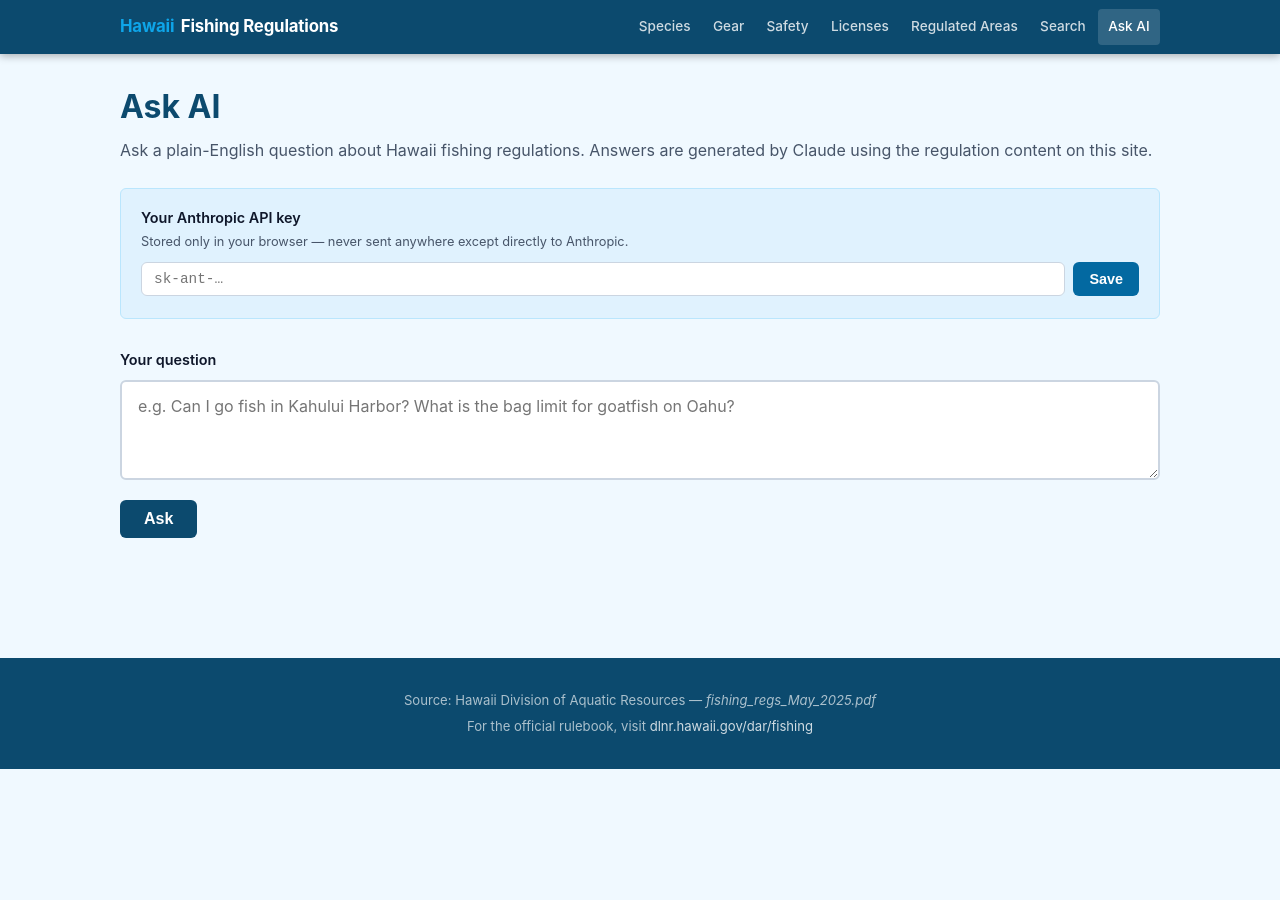
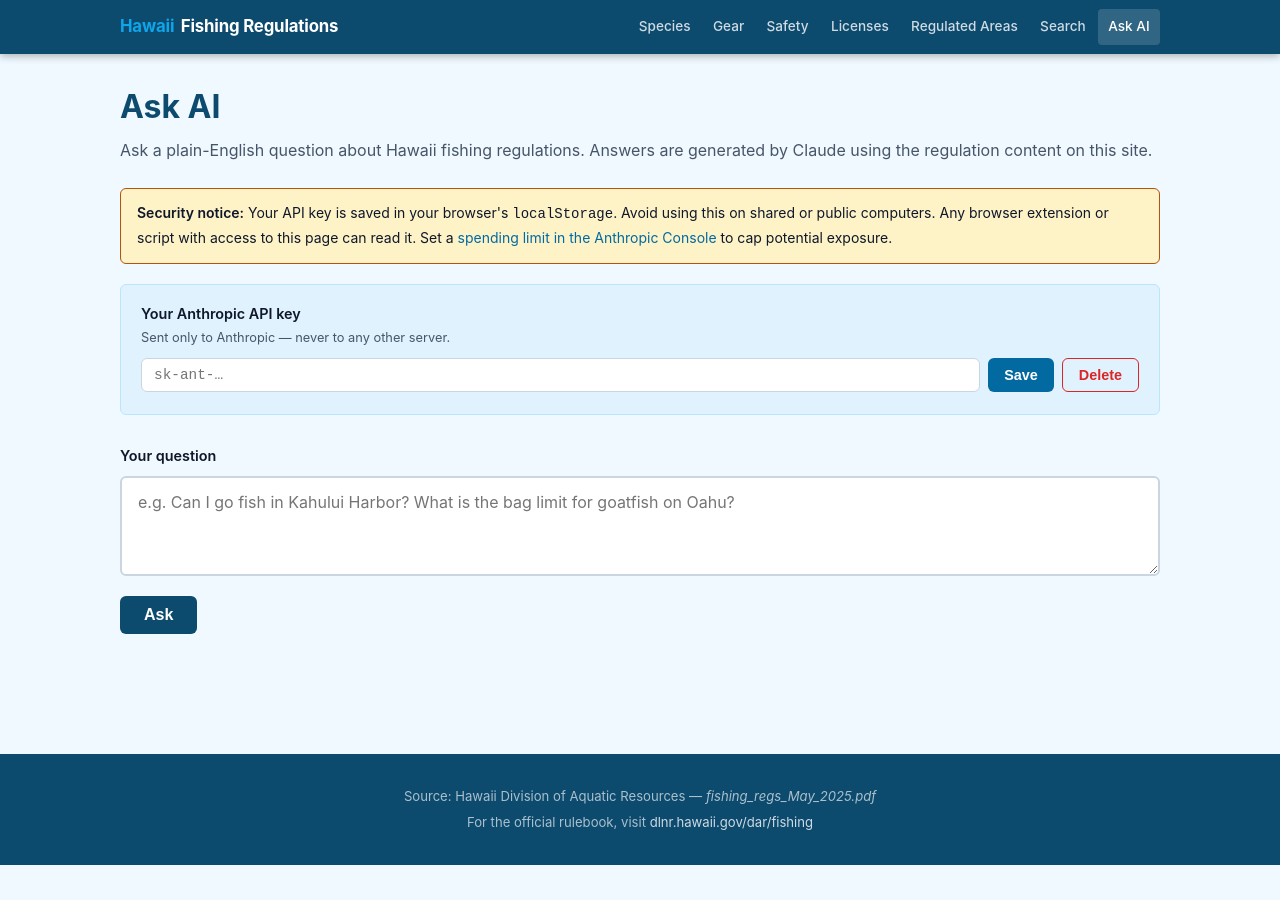
Before and after one commit to fish-hawaii/fish-hawaii.github.io, a Jekyll site: the page built from ask.md, in a window 1280 px wide. Built offline with Jekyll 4.4.1, drawn with Linux system fonts in a browser that asks for light colours.

Commit message:
Add API key security warning and delete button to Ask AI page
Co-Authored-By: Claude Sonnet 4.6 <noreply@anthropic.com>

```diff
--- a/_layouts/ask.html
+++ b/_layouts/ask.html
@@ -6,14 +6,19 @@ layout: default
   <h1>Ask AI</h1>
   <p class="ask-subtitle">Ask a plain-English question about Hawaii fishing regulations. Answers are generated by Claude using the regulation content on this site.</p>
 
+  <div class="api-key-warning">
+    <strong>Security notice:</strong> Your API key is saved in your browser's <code>localStorage</code>. Avoid using this on shared or public computers. Any browser extension or script with access to this page can read it. Set a <a href="https://console.anthropic.com/" target="_blank" rel="noopener">spending limit in the Anthropic Console</a> to cap potential exposure.
+  </div>
+
   <div class="api-key-section" id="api-key-section">
     <label for="api-key-input" class="api-key-label">
       Your Anthropic API key
-      <span class="api-key-hint">Stored only in your browser — never sent anywhere except directly to Anthropic.</span>
+      <span class="api-key-hint">Sent only to Anthropic — never to any other server.</span>
     </label>
     <div class="api-key-row">
       <input type="password" id="api-key-input" class="api-key-input" placeholder="sk-ant-…" autocomplete="off" spellcheck="false">
       <button id="api-key-save" class="btn-save">Save</button>
+      <button id="api-key-delete" class="btn-delete">Delete</button>
     </div>
     <p class="api-key-status" id="api-key-status"></p>
   </div>
@@ -47,6 +52,7 @@ layout: default
 
   var keyInput    = document.getElementById('api-key-input');
   var keySave     = document.getElementById('api-key-save');
+  var keyDelete   = document.getElementById('api-key-delete');
   var keyStatus   = document.getElementById('api-key-status');
   var form        = document.getElementById('ask-form');
   var questionEl  = document.getElementById('question-input');
@@ -67,6 +73,12 @@ layout: default
     if (!k) { keyStatus.textContent = 'Please enter a key first.'; return; }
     localStorage.setItem(KEY_STORE, k);
     keyStatus.textContent = 'Saved.';
+  });
+
+  keyDelete.addEventListener('click', function () {
+    localStorage.removeItem(KEY_STORE);
+    keyInput.value = '';
+    keyStatus.textContent = 'API key removed from browser storage.';
   });
 
   // Load search index once for context
--- a/assets/css/main.css
+++ b/assets/css/main.css
@@ -660,6 +660,15 @@ figure.species-fig figcaption {
     margin-top: -0.5rem;
     margin-bottom: 1.5rem;
 }
+.api-key-warning {
+    background: var(--amber-light);
+    border: 1px solid var(--amber);
+    border-radius: var(--radius);
+    padding: 0.75rem 1rem;
+    font-size: 0.875rem;
+    color: var(--text);
+    margin-bottom: 1.25rem;
+}
 .api-key-section {
     background: var(--ocean-light);
     border: 1px solid #bae6fd;
@@ -711,6 +720,19 @@ figure.species-fig figcaption {
 }
 .btn-save:hover {
     background: var(--ocean-dark);
+}
+.btn-delete {
+    padding: 0.5rem 1rem;
+    background: transparent;
+    color: var(--red);
+    border: 1px solid var(--red);
+    border-radius: var(--radius);
+    font-size: 0.9rem;
+    font-weight: 600;
+    cursor: pointer;
+}
+.btn-delete:hover {
+    background: var(--red-light);
 }
 .api-key-status {
     font-size: 0.8rem;
```
